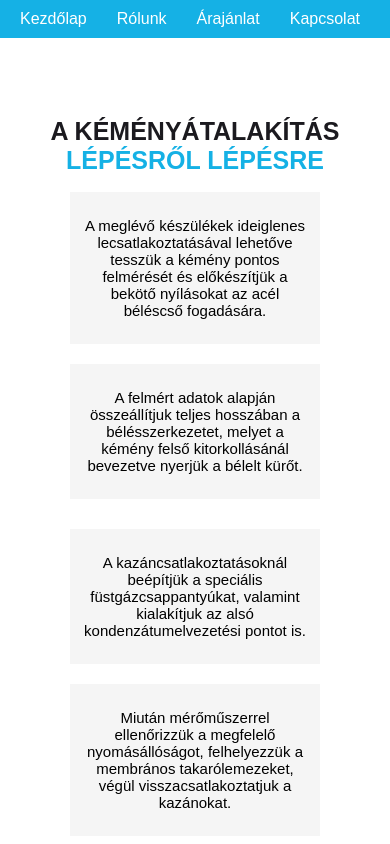
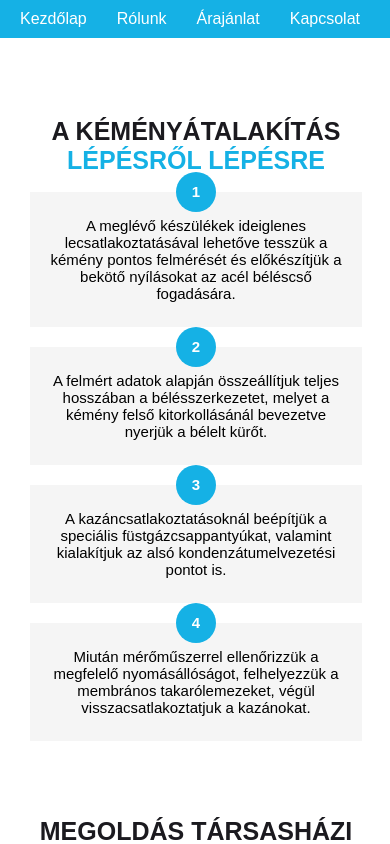
Before and after one commit to kiralydaniel/k13, a Vue app: page / in a window 390 px wide. Shown: the top 844 px of the page. Built offline with nearby package versions, Linux system fonts and the light colour scheme.

Commit message:
refactor: mobile device text-box view

```diff
--- a/src/components/ChimneySolve.vue
+++ b/src/components/ChimneySolve.vue
@@ -32,7 +32,7 @@
       <div class="text-box-row">
         <div class="text-box-left">
           <p>Kéményfelújítással meg kell oldani, hogy az új kondenzációs kazán együtt tudjon működni a régi turbós kazánokkal. A meglévő kéményt át kell alakítani olyan túlnyomásos, kondenzációs
-            gyűjtőkéménnyém, ami mind a magas hőmérsékletű (turbós), mind az alacsony hőmérsékletű és sok nedvességet tartalmazó (kondenzációs) égésterméknek ellenáll.</p>
+            gyűjtőkéménnyé, ami mind a magas hőmérsékletű (turbós), mind az alacsony hőmérsékletű és sok nedvességet tartalmazó (kondenzációs) égésterméknek ellenáll.</p>
 
           <p>Így alkalmas lesz az újonnan felszerelt kondenzációs kazánok füstgáz elvezetésére is. Ezen felül speciális csappantyúk beépítésével meg kell akadályozni azt is, hogy a kondenzációs kazán
             túlnyomása kárt tegyen a turbós készülékben.
--- a/src/components/ChimneyUpgrade.vue
+++ b/src/components/ChimneyUpgrade.vue
@@ -7,17 +7,21 @@
     </h1>
     <div class="text-box-row">
       <div class="text-box-left">
+        <div class="circle">1</div>
         <p>A meglévő készülékek ideiglenes lecsatlakoztatásával lehetőve tesszük a kémény pontos felmérését és előkészítjük a bekötő nyílásokat az acél béléscső fogadására.</p>
       </div>
       <div class="text-box-right">
+        <div class="circle">2</div>
         <p>A felmért adatok alapján összeállítjuk teljes hosszában a bélésszerkezetet, melyet a kémény felső kitorkollásánál bevezetve nyerjük a bélelt kürőt.</p>
       </div>
     </div>
     <div class="text-box-row" ref="targetElement">
       <div class="text-box-left">
+        <div class="circle">3</div>
         <p>A kazáncsatlakoztatásoknál beépítjük a speciális füstgázcsappantyúkat, valamint kialakítjuk az alsó kondenzátumelvezetési pontot is.</p>
       </div>
       <div class="text-box-right">
+        <div class="circle">4</div>
         <p>Miután mérőműszerrel ellenőrizzük a megfelelő nyomásállóságot, felhelyezzük a membrános takarólemezeket, végül visszacsatlakoztatjuk a kazánokat.</p>
       </div>
     </div>
--- a/src/components/Style.css
+++ b/src/components/Style.css
@@ -47,7 +47,7 @@ nav {
   .text-box-row {
     display: flex;
     justify-content: center;
-    margin-bottom: 10px;
+
   }
 
   .text-box-left,
@@ -58,6 +58,8 @@ nav {
     margin-right: 20px;
     margin-bottom: 20px;
     background-color: #f5f5f5;
+
+    position: relative;
   }
 
   .text-box-dark {
@@ -70,6 +72,22 @@ nav {
     color: white;
   }
 
+  .circle {
+    position: absolute;
+    top: -20px;
+    left: 50%;
+    transform: translateX(-50%);
+    width: 40px;
+    height: 40px;
+    background-color: #15b1e5;
+    color: white;
+    border-radius: 50%;
+    display: flex;
+    align-items: center;
+    justify-content: center;
+    font-weight: bold;
+  }
+
   .text-dark {
     color: #1b1a1f;
   }
@@ -79,23 +97,32 @@ nav {
   }
 
   @media (max-width: 768px) {
+    .text-box {
+      margin-left: calc((100% - 100vw) / 2);
+      width: 100vw;
+      max-width: 120%;
+
+    }
+
     .text-box-row {
+      display: flex;
       flex-wrap: wrap;
+      justify-content: center;
     }
 
     .text-box-left,
     .text-box-right,
     .text-box-dark {
-      width: 100%;
-      box-sizing: border-box;
       padding: 10px;
       font-size: 15px;
+      flex-basis: 100%;
     }
 
     .text-box h1,
     .text-box h2 {
       font-size: 25px;
     }
+
   }
 
   .text-box {
@@ -111,7 +138,7 @@ nav {
   .scroll-button {
     border: none;
     position: fixed;
-    bottom: 100px;
+    bottom: 50px;
     right: 2%;
     width: 50px;
     height: 50px;
@@ -120,6 +147,7 @@ nav {
     align-items: center;
     justify-content: center;
     display: flex;
+    z-index: 9999;
   }
 
   .scroll-button:hover {
```
